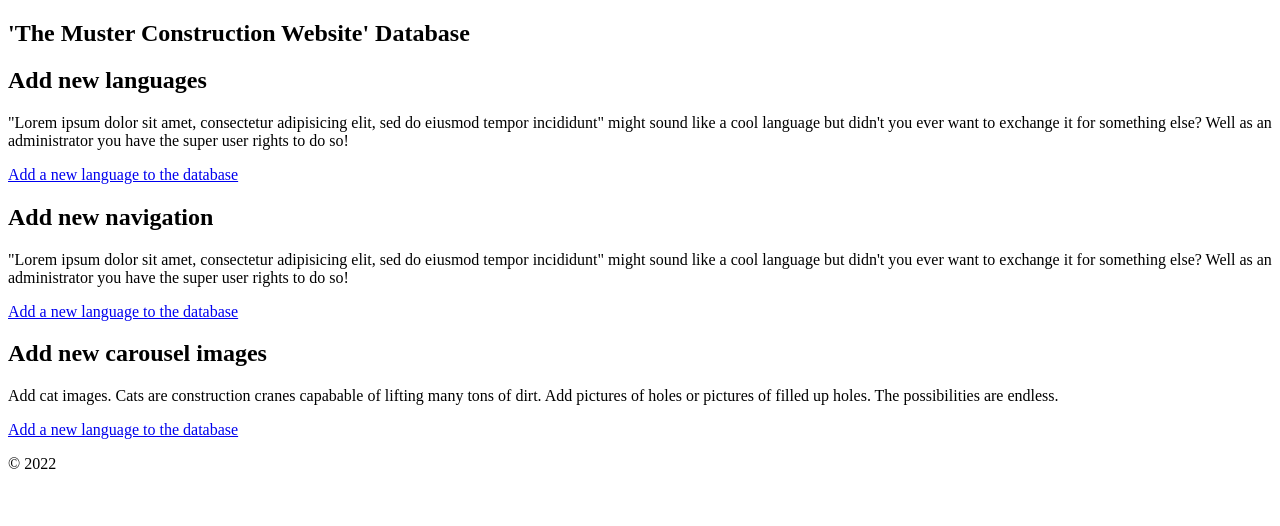
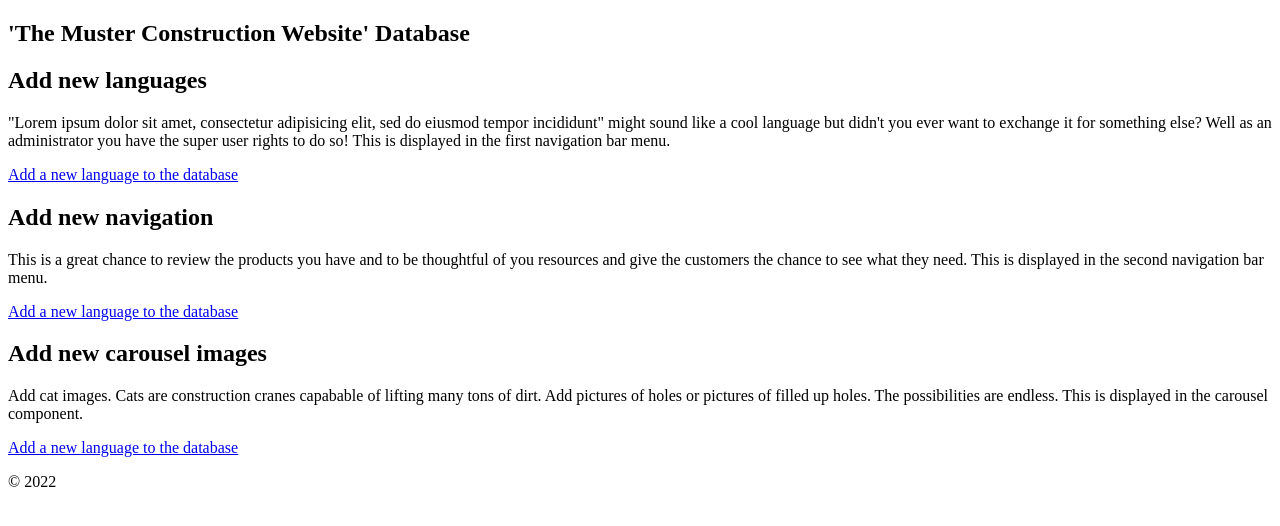
Before and after one commit to Frank3TheTank3/Yii2_Musterfirma, a Yii app: template backend/views/site/index.php in a window 1280 px wide. Shown: the part 26-552 px from the top of the page. Run offline with PHP 8.4 and a stand-in for Yii, Linux system fonts and the light colour scheme; the template is opened without the code that fills it, so the values that code supplies are empty; some libraries are stand-ins or nearby versions.

Commit message:
Add db views and update content

```diff
--- a/backend/views/site/index.php
+++ b/backend/views/site/index.php
@@ -20,7 +20,7 @@ $this->title = 'Example Backend Database';
 
                 <p>"Lorem ipsum dolor sit amet, consectetur adipisicing elit, sed do eiusmod tempor incididunt" might sound
                     like a cool language but didn't you ever want to exchange it for something else? Well as an administrator
-                    you have the super user rights to do so!
+                    you have the super user rights to do so!  This is displayed in the first navigation bar menu.
                 </p>
 
                     <?php
@@ -33,9 +33,8 @@ $this->title = 'Example Backend Database';
             <div class="col-lg-4">
                 <h2>Add new navigation</h2>
 
-                <p>"Lorem ipsum dolor sit amet, consectetur adipisicing elit, sed do eiusmod tempor incididunt" might sound
-                    like a cool language but didn't you ever want to exchange it for something else? Well as an administrator
-                    you have the super user rights to do so!
+                <p>This is a great chance to review the products you have and to be thoughtful of you resources and
+                    give the customers the chance to see what they need. This is displayed in the second navigation bar menu.
                 </p>
 
                     <?php
@@ -47,7 +46,7 @@ $this->title = 'Example Backend Database';
                 <h2>Add new carousel images</h2>
 
                 <p>Add cat images. Cats are construction cranes capabable of lifting many tons of dirt. Add pictures
-                    of holes or pictures of filled up holes. The possibilities are endless.
+                    of holes or pictures of filled up holes. The possibilities are endless. This is displayed in the carousel component.
                 </p>
 
                     <?php
```
